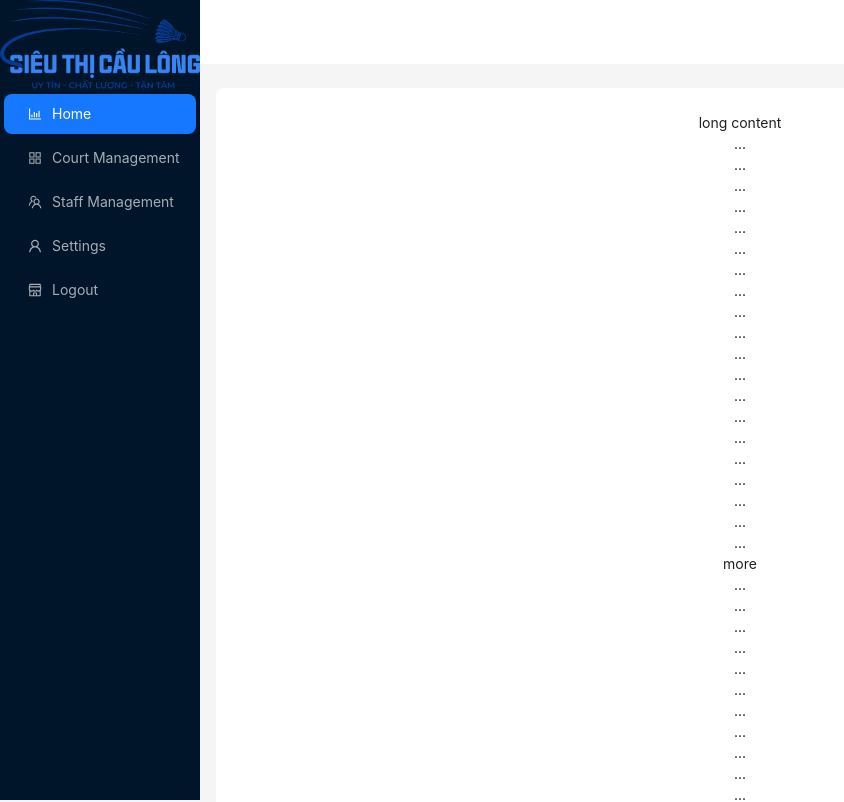
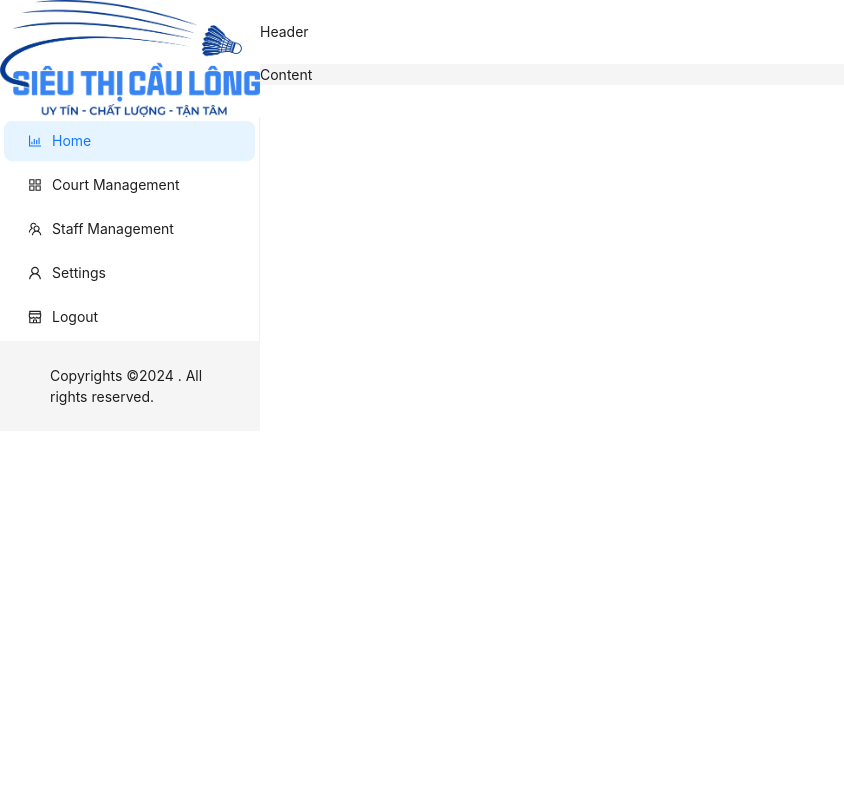
Before and after one commit to chucmi/badmintoncourt, a React (Vite) app: page /host in a window 1280 px wide. Shown: the top 802 px of the page, without its empty margins (0-844 px from the left). Built offline with nearby package versions, Linux system fonts and the light colour scheme.

Commit message:
update: hostpage update

```diff
--- a/src/layouts/HomeLayout/Footer/Footer.jsx
+++ b/src/layouts/HomeLayout/Footer/Footer.jsx
@@ -68,8 +68,8 @@ function Footer() {
           </Col>
           <Col span={2} />
         </Row>
-        <Row className="flex justify-center items-center pt-2 bg-slate-300 pb-2">
-          <p>Copyrights © 2024 . All rights reserved.</p>
+        <Row className="flex justify-center items-center pt-2 bg-slate-300 pb-2 font-semibold">
+          Copyrights ©{new Date().getFullYear()} . All rights reserved.
         </Row>
       </FooterAntd>
     </>
--- /dev/null
+++ b/src/layouts/HostLayout/Footer/Footer.jsx
@@ -0,0 +1,11 @@
+import { Footer as FooterAntd } from "antd/es/layout/layout";
+
+export default function Footer() {
+  return (
+    <>
+      <FooterAntd className="text-center bg-white font-semibold">
+        Copyrights ©{new Date().getFullYear()} . All rights reserved.
+      </FooterAntd>
+    </>
+  );
+}
--- a/src/layouts/HostLayout/Header/Header.jsx
+++ b/src/layouts/HostLayout/Header/Header.jsx
@@ -1,7 +1,18 @@
 import { Header as HeaderAntd } from "antd/es/layout/layout";
 
 function Header() {
-  <HeaderAntd>Header</HeaderAntd>;
+  return (
+    <>
+      <HeaderAntd
+        style={{
+          padding: 0,
+          background: "white",
+        }}
+      >
+        Header
+      </HeaderAntd>
+    </>
+  );
 }
 
 export default Header;
--- /dev/null
+++ b/src/layouts/HostLayout/Sider/HostSider.jsx
@@ -0,0 +1,70 @@
+import React from "react";
+import { Layout, Menu } from "antd";
+import Logo from "../../../assets/logo.png";
+import Footer from "../Footer/Footer";
+
+import {
+  AppstoreOutlined,
+  BarChartOutlined,
+  ShopOutlined,
+  TeamOutlined,
+  UserOutlined,
+} from "@ant-design/icons";
+const { Sider } = Layout;
+
+const backgroundColor = "white";
+const themeBackgroundColor = "light";
+const width = 260;
+
+const labels = [
+  "Home",
+  "Court Management",
+  "Staff Management",
+  "Settings",
+  "Logout",
+];
+
+const items = [
+  BarChartOutlined,
+  AppstoreOutlined,
+  TeamOutlined,
+  UserOutlined,
+
+  ShopOutlined,
+].map((icon, index) => ({
+  key: String(index + 1),
+  icon: React.createElement(icon),
+  label: labels[index],
+}));
+export default function HostSider() {
+  return (
+    <>
+      <Sider
+        width={width}
+        style={{
+          overflow: "auto",
+          height: "100vh",
+          position: "fixed",
+          left: 0,
+          top: 0,
+          bottom: 0,
+          background: backgroundColor,
+          display: "flex",
+          flexDirection: "column",
+        }}
+      >
+        <div className="p-6">
+          <img className="bg-contain" src={Logo} alt="Logo" />
+        </div>
+        <Menu
+          theme={themeBackgroundColor}
+          mode="inline"
+          defaultSelectedKeys={["1"]}
+          items={items}
+        />
+
+        <Footer />
+      </Sider>
+    </>
+  );
+}
--- a/src/pages/HostPage/HostPage.jsx
+++ b/src/pages/HostPage/HostPage.jsx
@@ -1,15 +1,11 @@
 import React from "react";
-import {
-  AppstoreOutlined,
-  BarChartOutlined,
-  ShopOutlined,
-  TeamOutlined,
-  UserOutlined,
-} from "@ant-design/icons";
-import { Layout, Menu, theme } from "antd";
-import Logo from "../../assets/logo.png";
+import { Layout } from "antd";
+import Header from "../../layouts/HostLayout/Header/Header";
+import HostSider from "../../layouts/HostLayout/Sider/HostSider";
 
-const { Header, Content, Footer, Sider } = Layout;
+const { Content } = Layout;
+
+const width = 260;
 
 const labels = [
   "Home",
@@ -19,95 +15,22 @@ const labels = [
   "Logout",
 ];
 
-const items = [
-  BarChartOutlined,
-  AppstoreOutlined,
-  TeamOutlined,
-  UserOutlined,
-
-  ShopOutlined,
-].map((icon, index) => ({
-  key: String(index + 1),
-  icon: React.createElement(icon),
-  label: labels[index],
-}));
-
 export default function HostPage() {
-  const {
-    token: { colorBgContainer, borderRadiusLG },
-  } = theme.useToken();
   return (
     <>
       <Layout hasSider>
-        <Sider
+        <HostSider />
+
+        <Layout
           style={{
-            overflow: "auto",
-            height: "100vh",
-            position: "fixed",
-            left: 0,
-            top: 0,
-            bottom: 0,
+            marginLeft: width,
           }}
         >
-          <div className="pt-2 pb-4">
-            <img className="bg-contain" src={Logo} alt="Logo" />
-          </div>
-          <Menu
-            theme="dark"
-            mode="inline"
-            defaultSelectedKeys={["1"]}
-            items={items}
-          />
-        </Sider>
-        <Layout
-          style={{
-            marginLeft: 200,
-          }}
-        >
-          <Header
-            style={{
-              padding: 0,
-              background: colorBgContainer,
-            }}
-          />
-          <Content
-            style={{
-              margin: "24px 16px 0",
-              overflow: "initial",
-            }}
-          >
-            <div
-              style={{
-                padding: 24,
-                textAlign: "center",
-                background: colorBgContainer,
-                borderRadius: borderRadiusLG,
-              }}
-            >
-              <p>long content</p>
-              {
-                // indicates very long content
-                Array.from(
-                  {
-                    length: 100,
-                  },
-                  (_, index) => (
-                    <React.Fragment key={index}>
-                      {index % 20 === 0 && index ? "more" : "..."}
-                      <br />
-                    </React.Fragment>
-                  )
-                )
-              }
-            </div>
+          <Header />
+
+          <Content className="text-center h-screen flex items-center justify-center text-black">
+            Content
           </Content>
-          <Footer
-            style={{
-              textAlign: "center",
-            }}
-          >
-            Ant Design ©{new Date().getFullYear()} Created by Ant UED
-          </Footer>
         </Layout>
       </Layout>
     </>
```
